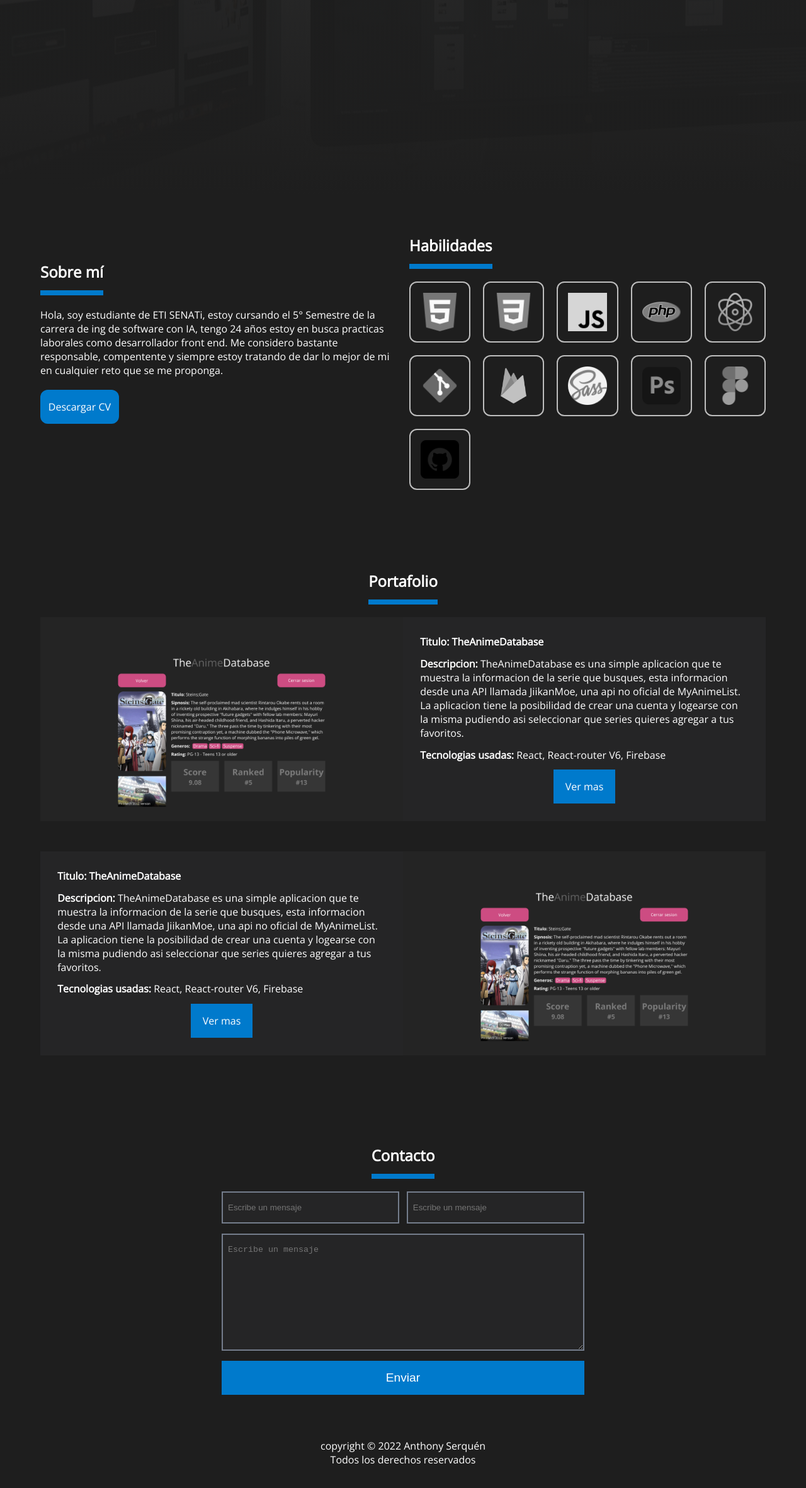
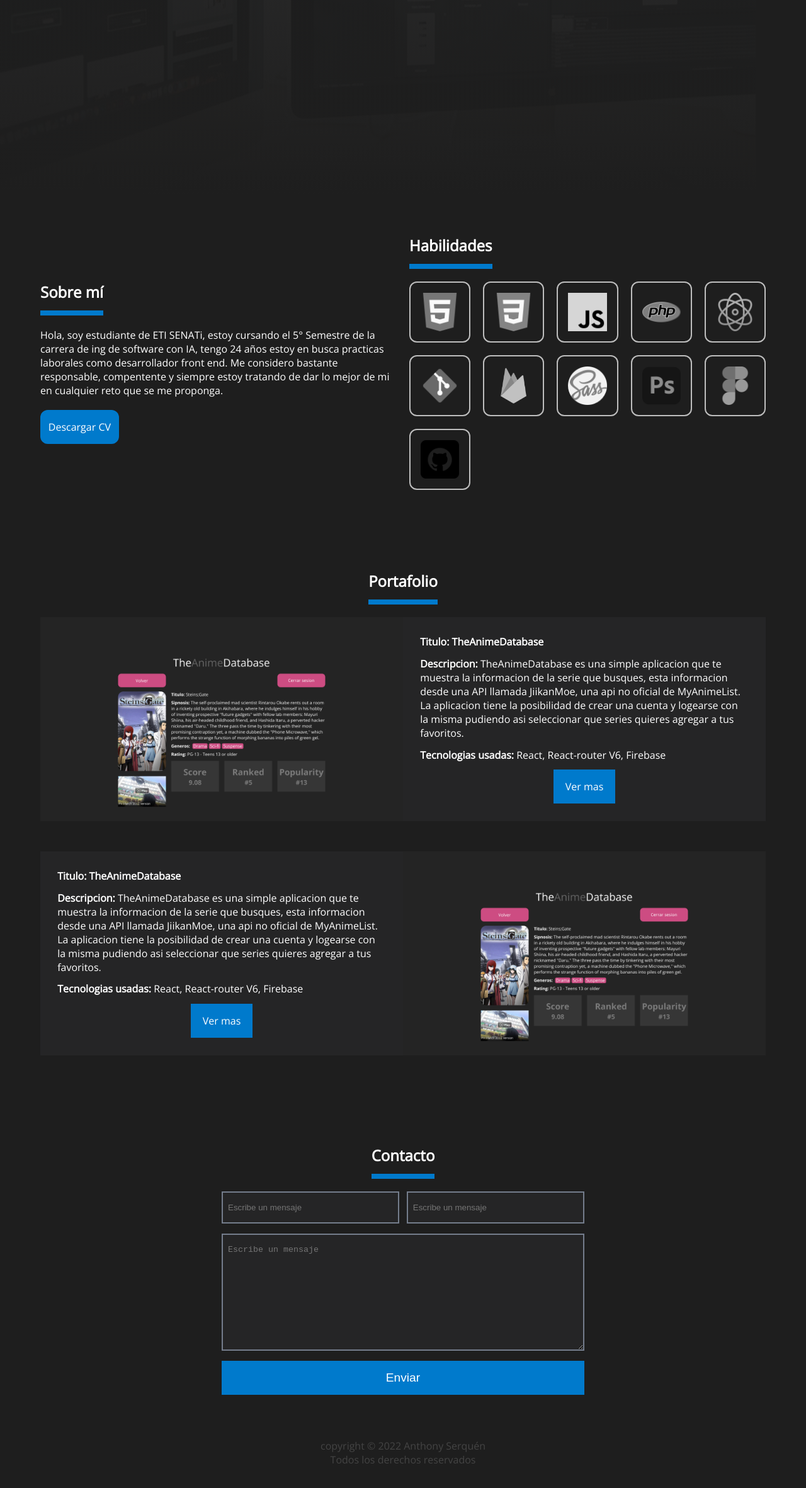
Before and after one commit to AvisSHACk/portafolio, a website with bundled scripts: page public/index.html in a window 1280 px wide. Shown: the part 491-2854 px from the top of the page at 63% size. Built offline with nearby package versions, Linux system fonts and the light colour scheme; some icons are missing; files whose address does not match are found by name.

Commit message:
Se corrigieron detalles en sobre mi footer y banner

```diff
--- a/dev/scss/components/_footer.scss
+++ b/dev/scss/components/_footer.scss
@@ -1,4 +1,5 @@
 .Footer {
+    color:#444;
     padding-top: 40px;
     padding-bottom: 40px;
     &__copy, &__derechos {
--- a/dev/scss/components/_header.scss
+++ b/dev/scss/components/_header.scss
@@ -30,6 +30,7 @@
     &__banner {
         width: initial;
         max-width: initial;
+        height: 100%;
     }
 
     &__infocontainer {
--- a/dev/scss/components/_sobremi.scss
+++ b/dev/scss/components/_sobremi.scss
@@ -8,7 +8,7 @@
     @include from(large) {
         width: 100%;
         justify-self: start;
-        margin-bottom: 4rem;
+        margin-bottom: 0;
     }
 
     &__descripcion {
```
Also changed, not shown: public/css/styles.css.
